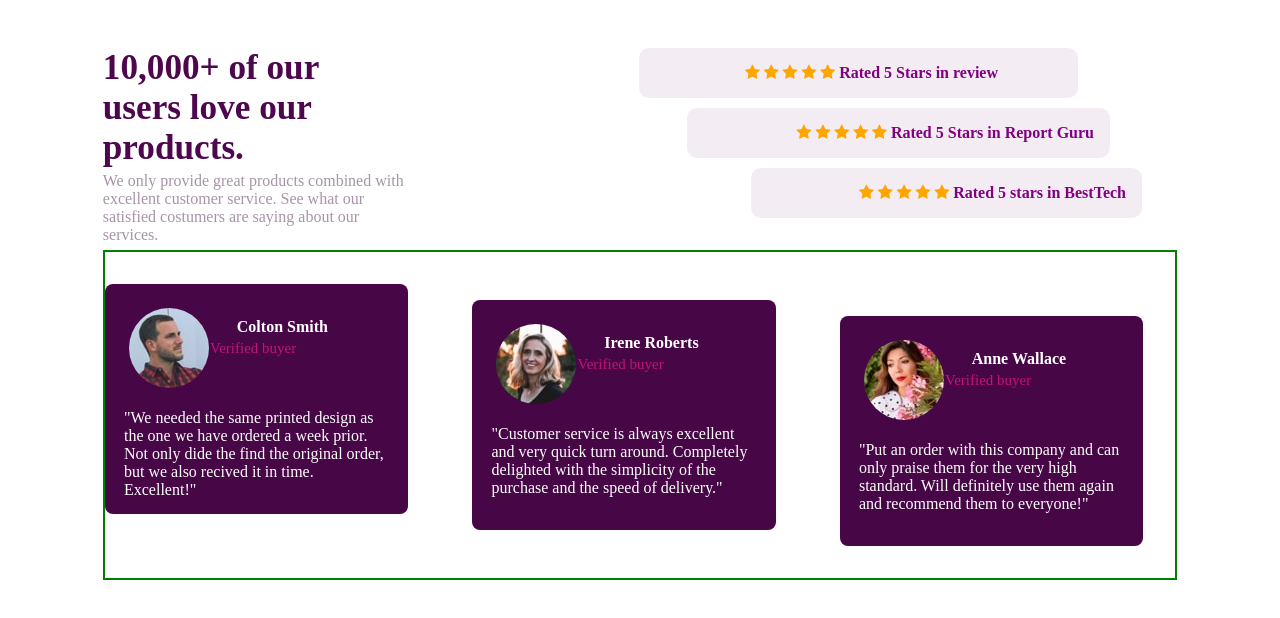
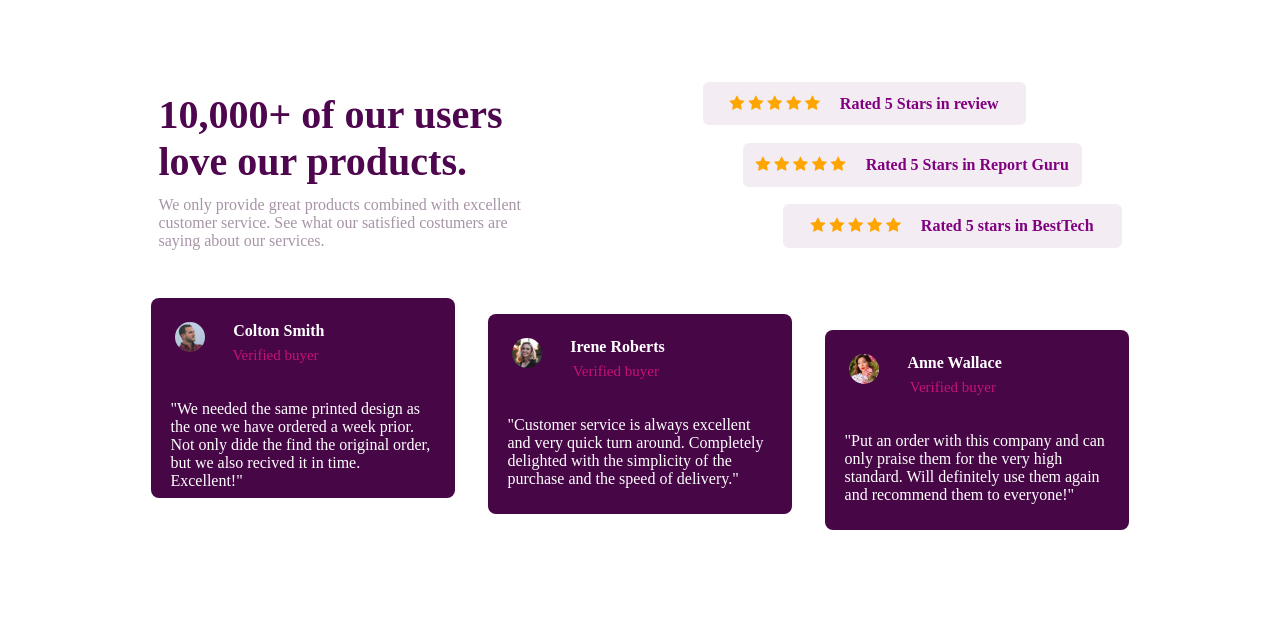
Before and after one commit to Entubar/Entubar.github.io, a plain HTML site: page index.html in a window 1280 px wide. Drawn offline with Linux system fonts and the light colour scheme.

Commit message:
Initial commit

```diff
--- a/index.html
+++ b/index.html
@@ -43,20 +43,20 @@
         </div>
     </header>
     <main>
-      <div class="one">
+      <div class="personone">
         <img src="./images/image-colton.jpg" alt="">
         <h3>Colton Smith</h3>
         <h4>Verified buyer</h4>
         <p>"We needed the same printed design as the one we have ordered a week prior. Not only dide the find the original order, but we also recived it in time. Excellent!"</p>
       </div>
-      <div class="two">
+      <div class="persontwo">
         <img src="./images/image-irene.jpg" alt="">
         <h3>Irene Roberts</h3>
         <h4>Verified buyer</h4>
         <p>"Customer service is always excellent and very quick turn around. Completely delighted with the simplicity of the
         purchase and the speed of delivery."</p>
       </div>
-      <div class="three">
+      <div class="personthree">
         <img src="./images/image-anne.jpg" alt="">
         <h3>Anne Wallace</h3>
         <h4>Verified buyer</h4>
--- a/style.css
+++ b/style.css
@@ -1,179 +1,175 @@
 .wrapper {
-  width: 85%;
+  width: 80%;
   margin: 0 auto;
 }
+
+/* ------- Header Section -------*/
+
 header {
   display: flex;
-  margin-top: 3rem;
-  margin-bottom: 2rem;
-  height: 170px;
-  padding-right: 2.2rem;
+  margin-top: 4rem;
 }
 .headerone {
-  flex-basis: 30%;
   flex-wrap: wrap;
+  flex-basis: 40%;
+  padding-left: 1.5rem;
 }
 .headerone h1 {
   color: rgb(78, 6, 78);
-  font-weight: 900;
-  font-size: 2.2rem;
-  margin-top: 0;
-  padding-right: 2rem;
+  font-size: 2.5rem;
 }
 .headerone p {
   color: rgb(167, 148, 167);
-  margin-top: -1.2rem;
+  margin-top: -1rem;
 }
 .headertwo {
   display: flex;
-  justify-content: space-between;
-  flex-direction: column;
-  flex-basis: 70%;
-  text-align: right;
-  flex-wrap: wrap;
+  flex-basis: 60%;
+  justify-content: space-evenly;
+  flex-flow: column wrap;
+  text-align: center;
+  align-content: flex-end;
+  padding-right: 1.5rem;
+}
+.starone,
+.startwo,
+.starthree {
+  color: orange;
+  border-radius: 6px;
+  background-color: rgb(243, 236, 243);
+  padding: 0.8rem;
 }
 .starone {
   margin-right: 4rem;
-  padding: 1rem;
-  color: orange;
-  margin-left: 14rem;
-  border-radius: 10px;
-  background-color: rgb(243, 236, 243);
+  position: relative;
+  right: 2rem;
+  margin-left: -1rem;
 }
 .startwo {
   margin-right: 2rem;
-  padding: 1rem;
-  color: orange;
-  margin-left: 17rem;
-  border-radius: 10px;
-  background-color: rgb(243, 236, 243);
+  position: relative;
+  right: 0.5rem;
 }
 .starthree {
-  padding: 1rem;
-  color: orange;
-  margin-left: 21rem;
-  border-radius: 10px;
-  background-color: rgb(243, 236, 243);
+  margin-left: 2rem;
 }
-.wordone {
-  color: purple;
-  font-weight: bold;
-  margin-right: 4rem;
-}
-.wordtwo {
-  color: purple;
-  font-weight: bold;
-}
+.wordone,
+.wordtwo,
 .wordthree {
   color: purple;
   font-weight: bold;
+  padding-left: 1rem;
 }
+
+/* ------- Main Section ------- */
+
 main {
   display: flex;
-  flex-flow: row nowrap;
-  border: 2px solid green;
+  justify-content: space-around;
 }
-.one {
-  width: 85%;
-  margin: 2rem 2rem 2rem 0;
+.personone,
+.persontwo,
+.personthree {
+  width: 30%;
   background-color: rgb(71, 7, 71);
+  height: 200px;
   border-radius: 8px;
-  height: 230px;
 }
-.two {
-  width: 85%;
-  margin: 2rem;
+.personone {
+  margin-top: 2rem;
+}
+.persontwo {
   margin-top: 3rem;
-  background-color: rgb(71, 7, 71);
-  border-radius: 8px;
-  height: 230px;
 }
-.three {
-  width: 85%;
-  margin: 2rem;
+.personthree {
   margin-top: 4rem;
-  background-color: rgb(71, 7, 71);
-  border-radius: 8px;
-  height: 230px;
 }
-.one h3 {
+
+.personone h3,
+.persontwo h3,
+.personthree h3 {
   display: inline-block;
   position: relative;
-  bottom: 5rem;
+  bottom: 2.5rem;
   font-size: 1rem;
   color: white;
+  text-align: center;
 }
-.two h3 {
+.personone h4,
+.persontwo h4,
+.personthree h4 {
   display: inline-block;
   position: relative;
-  bottom: 5rem;
-  font-size: 1rem;
-  color: white;
-}
-.three h3 {
-  display: inline-block;
-  position: relative;
-  bottom: 5rem;
-  font-size: 1rem;
-  color: white;
-}
-.one h4 {
-  text-align: right;
-  margin-right: 1rem;
-  position: relative;
-  bottom: 7rem;
   right: 6rem;
+  bottom: 1rem;
   font-size: 15px;
   font-weight: normal;
   color: rgb(197, 17, 122);
 }
-.two h4 {
-  text-align: right;
-  margin-right: 1rem;
-  position: relative;
-  bottom: 7rem;
-  right: 6rem;
-  font-size: 15px;
-  font-weight: normal;
-  color: rgb(197, 17, 122);
-}
-.three h4 {
-  text-align: right;
-  margin-right: 1rem;
-  position: relative;
-  bottom: 7rem;
-  right: 6rem;
-  font-size: 15px;
-  font-weight: normal;
-  color: rgb(197, 17, 122);
-}
-.one p {
-  position: relative;
-  bottom: 5rem;
+
+.personone p,
+.persontwo p,
+.personthree p {
+  display: inline-block;
   color: white;
   margin: 0 1.2rem;
 }
-.two p {
-  position: relative;
-  bottom: 5rem;
-  color: white;
-  margin: 0 1.2rem;
-}
-.three p {
-  position: relative;
-  bottom: 5rem;
-  color: white;
-  margin: 0 1.2rem;
-}
-.one img {
+
+.personone img,
+.persontwo img,
+.personthree img {
   margin: 1.5rem;
   border-radius: 50%;
+  width: 30px;
 }
-.two img {
-  margin: 1.5rem;
-  border-radius: 50%;
+
+/* ------- Media Screen ------- */
+
+@media screen and (max-width: 768px) {
+  header {
+    display: flex;
+    flex-flow: column wrap;
+    justify-content: center;
+    margin: 0;
+  }
+  .headerone h1 {
+    font-size: 2rem;
+  }
+  .headerone p {
+    font-size: 0.8rem;
+  }
+  .headertwo {
+    display: flex;
+    justify-content: center;
+    margin: 0;
+    padding: 0;
+  }
+  .starone,
+  .startwo,
+  .starthree {
+    margin: 0.5rem 0;
+    position: static;
+    flex-wrap: wrap;
+    width: 100%;
+  }
+  .wordone,
+  .wordtwo,
+  .wordthree {
+    display: block;
+    font-size: 14px;
+  }
+  main {
+    display: flex;
+    flex-flow: column wrap;
+  }
+  .personone,
+  .persontwo,
+  .personthree {
+    width: 100%;
+    margin: 0.5rem 0;
+  }
+  .personone h4,
+  .persontwo h4,
+  .personthree h4 {
+  }
 }
-.three img {
-  margin: 1.5rem;
-  border-radius: 50%;
-}
```
